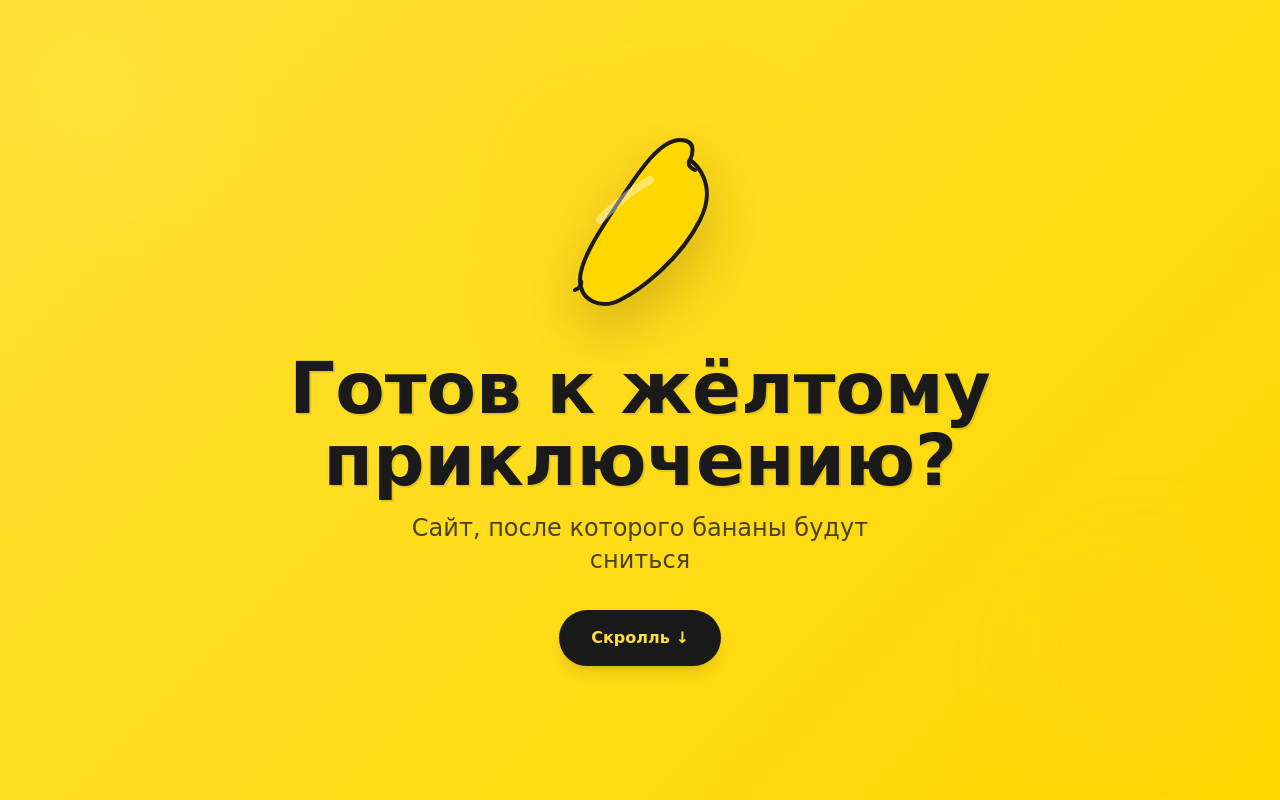
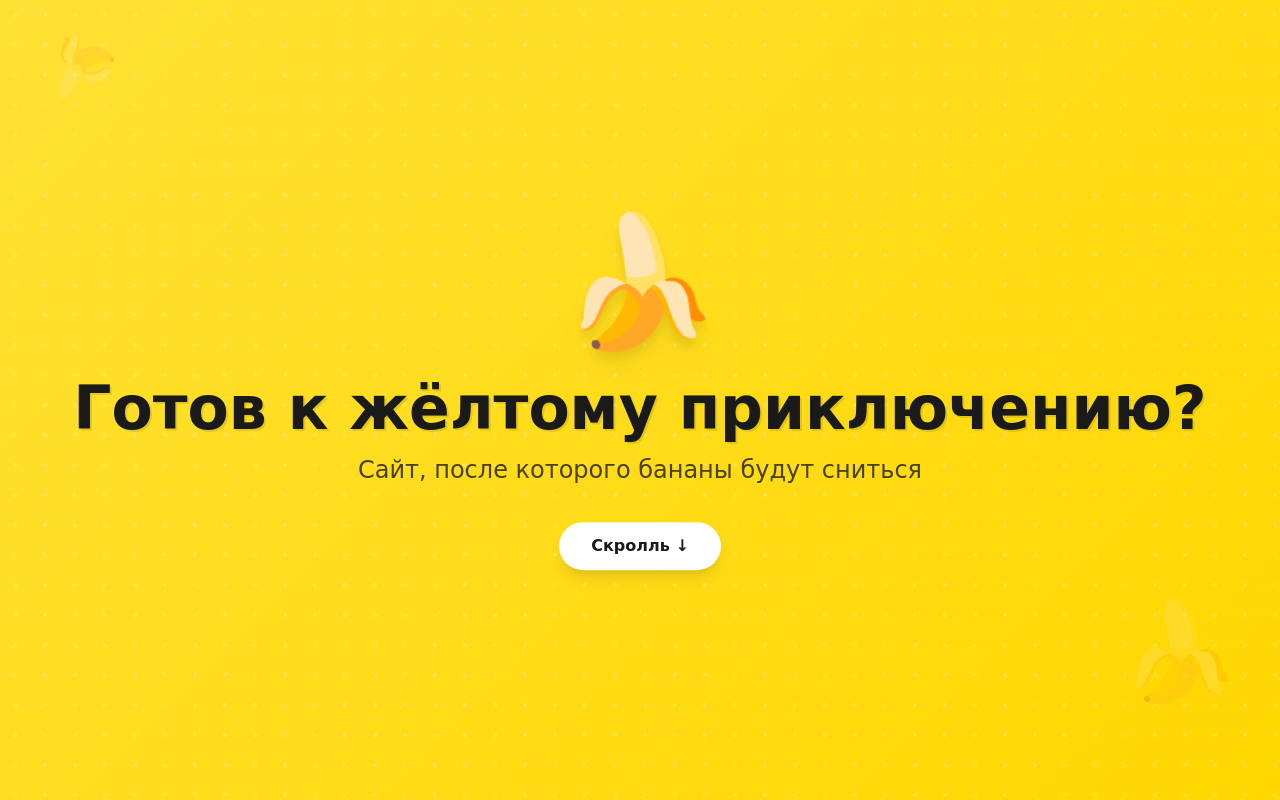
Before and after one commit to ljudidela/banana, a React (Vite) app: page / in a window 1280 px wide. Shown: the top 800 px of the page. Built offline with nearby package versions, Linux system fonts and the light colour scheme.

Commit message:
AI: update src/components/Hero.tsx — Создать лендинг

```diff
--- a/src/components/Hero.tsx
+++ b/src/components/Hero.tsx
@@ -1,48 +1,51 @@
 import { useEffect, useState } from 'react';
 
 const Hero = () => {
-  const [isVisible, setIsVisible] = useState(false);
+  const [offset, setOffset] = useState(0);
 
   useEffect(() => {
-    setIsVisible(true);
+    const handleScroll = () => setOffset(window.scrollY);
+    window.addEventListener('scroll', handleScroll);
+    return () => window.removeEventListener('scroll', handleScroll);
   }, []);
 
   return (
-    <section className="h-screen w-full flex flex-col items-center justify-center relative overflow-hidden banana-gradient">
-      {/* Background Elements */}
-      <div className="absolute inset-0 opacity-10 pointer-events-none">
-        <div className="absolute top-10 left-10 w-32 h-32 bg-white rounded-full blur-3xl"></div>
-        <div className="absolute bottom-10 right-10 w-48 h-48 bg-orange-300 rounded-full blur-3xl"></div>
-      </div>
+    <section className="relative h-screen w-full flex flex-col items-center justify-center overflow-hidden banana-gradient">
+      <div
+        className="absolute inset-0 opacity-20 pointer-events-none"
+        style={{
+          backgroundImage: 'radial-gradient(circle, #fff 2px, transparent 2px)',
+          backgroundSize: '30px 30px'
+        }}
+      />
 
-      {/* Main Content */}
-      <div className={`z-10 flex flex-col items-center transition-all duration-1000 ${isVisible ? 'opacity-100 translate-y-0' : 'opacity-0 translate-y-10'}`}>
-        <div className="relative animate-float">
-          {/* 3D-ish Banana SVG */}
-          <svg width="200" height="200" viewBox="0 0 200 200" fill="none" xmlns="http://www.w3.org/2000/svg" className="drop-shadow-2xl">
-            <path d="M150 40C150 40 160 20 140 20C120 20 100 50 80 80C60 110 40 140 40 160C40 180 60 190 80 180C100 170 140 140 160 100C180 60 150 40 150 40Z" fill="#FFD700" stroke="#1A1A1A" strokeWidth="4"/>
-            <path d="M150 40C150 40 145 45 155 50" stroke="#1A1A1A" strokeWidth="4" strokeLinecap="round"/>
-            <path d="M40 160C40 160 45 165 35 170" stroke="#1A1A1A" strokeWidth="4" strokeLinecap="round"/>
-            <path d="M60 100C70 90 90 70 110 60" stroke="#FFF" strokeWidth="8" strokeLinecap="round" opacity="0.4"/>
-          </svg>
-          <div className="absolute inset-0 bg-yellow-400 blur-2xl opacity-30 -z-10 animate-pulse"></div>
+      <div className="z-10 text-center px-4">
+        <div
+          className="text-9xl mb-8 filter drop-shadow-xl animate-float cursor-pointer transition-transform hover:scale-110"
+          style={{ transform: `translateY(${offset * 0.5}px) rotate(${offset * 0.1}deg)` }}
+        >
+          🍌
         </div>
 
-        <h1 className="text-5xl md:text-7xl font-black text-dark mt-8 text-center leading-tight text-shadow">
-          Готов к жёлтому<br/>приключению?
+        <h1 className="text-4xl md:text-6xl font-bold mb-4 text-dark text-shadow animate-fade-in-up">
+          Готов к жёлтому приключению?
         </h1>
 
-        <p className="text-xl md:text-2xl font-medium text-dark/80 mt-4 text-center max-w-lg">
+        <p className="text-xl md:text-2xl text-dark/80 mb-12 font-medium">
           Сайт, после которого бананы будут сниться
         </p>
 
         <button
           onClick={() => window.scrollTo({ top: window.innerHeight, behavior: 'smooth' })}
-          className="mt-12 px-8 py-4 bg-dark text-banana font-bold rounded-full hover:scale-105 transition-transform shadow-lg animate-bounce-slow"
+          className="animate-bounce bg-white text-dark px-8 py-3 rounded-full font-bold shadow-lg hover:bg-cream transition-colors"
         >
           Скролль ↓
         </button>
       </div>
+
+      {/* Decorative background elements */}
+      <div className="absolute top-10 left-10 text-6xl opacity-20 animate-spin-slow">🍌</div>
+      <div className="absolute bottom-20 right-10 text-8xl opacity-20 animate-float-delayed">🍌</div>
     </section>
   );
 };
```
